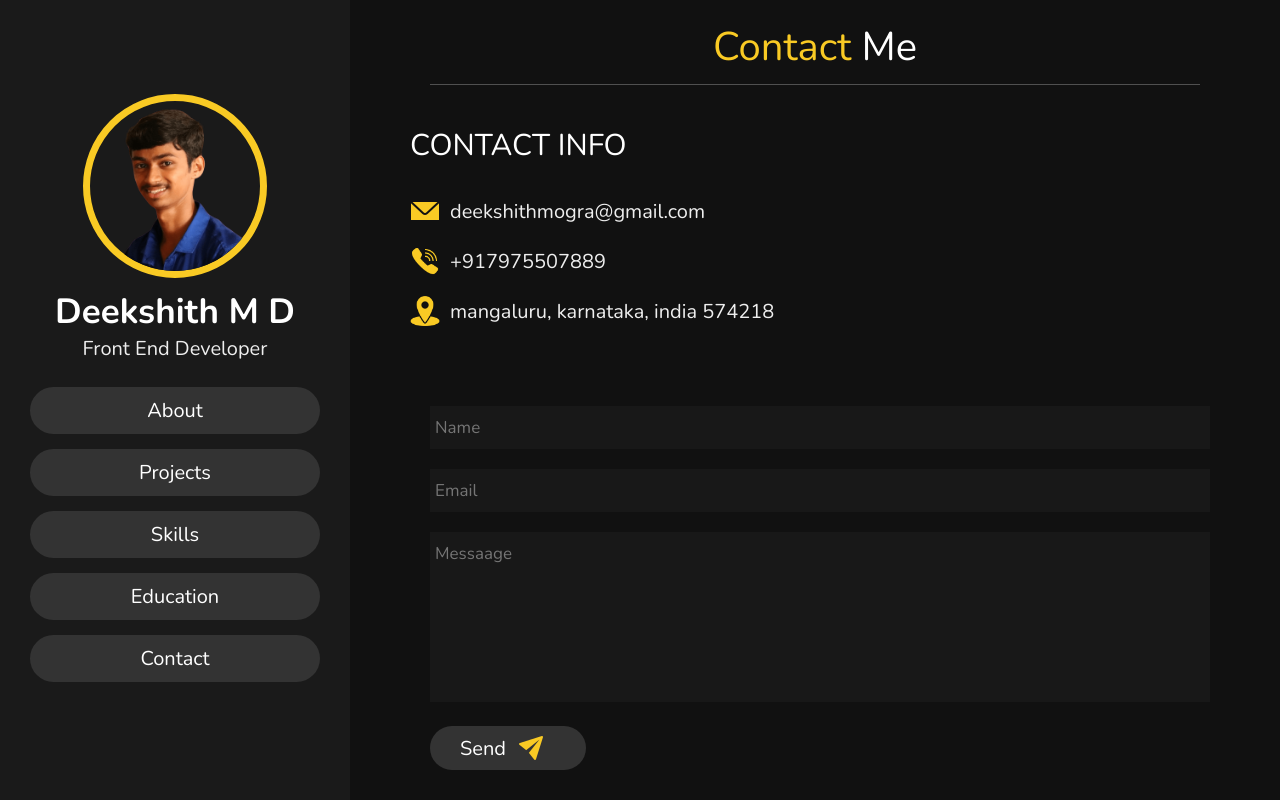
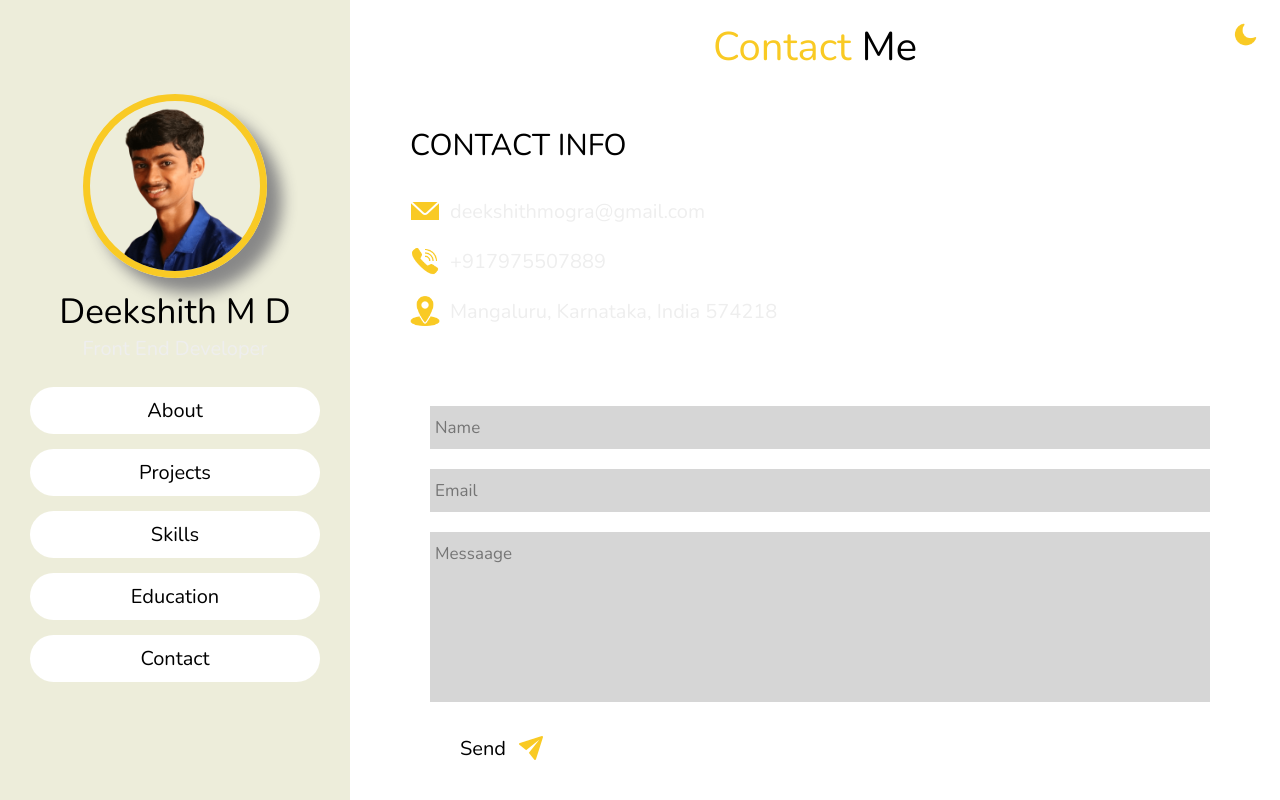
Before and after one commit to deekshithmd/deekshith, a Next.js app: page /contact in a window 1280 px wide. Built offline with nearby package versions, Linux system fonts and the light colour scheme.

Commit message:
added light mode

```diff
--- a/components/Layout/index.jsx
+++ b/components/Layout/index.jsx
@@ -3,8 +3,10 @@ import dynamic from "next/dynamic";
 const Navbar = dynamic(() => import("../Navbar"), { ssr: false });
 import styled from "styled-components";
 import Image from "next/image";
+import { useTheme } from "@/contexts/ThemeContext";
 
 const Layout = ({ children }) => {
+  const { isDarkTheme, toggleTheme } = useTheme();
   const [showMobileMenu, setShowMobileMenu] = React.useState(false);
   return (
     <Container>
@@ -17,6 +19,13 @@ const Layout = ({ children }) => {
           alt="menu"
         />
       </MenuContainer>
+      <ThemeIcon
+        src={isDarkTheme ? "/assets/sun.svg" : "/assets/moon.png"}
+        height={30}
+        width={30}
+        alt="theme"
+        onClick={() => toggleTheme()}
+      />
       {children}
     </Container>
   );
@@ -31,7 +40,7 @@ const MenuContainer = styled.div`
   position: fixed;
   z-index: 101;
   top: 2rem;
-  right: 2rem;
+  left: 2rem;
   display: none;
   cursor: pointer;
   @media (max-width: 981px) {
@@ -39,4 +48,12 @@ const MenuContainer = styled.div`
   }
 `;
 
+const ThemeIcon = styled(Image)`
+  position: fixed;
+  z-index: 101;
+  top: 2rem;
+  right: 2rem;
+  cursor: pointer; ;
+`;
+
 export default Layout;
--- a/components/Navbar/index.jsx
+++ b/components/Navbar/index.jsx
@@ -2,6 +2,7 @@ import React from "react";
 import Image from "next/image";
 import styled, { useTheme } from "styled-components";
 import Link from "next/link";
+import { H3 } from "@/styles/SharedStyling";
 
 export default function Navbar({ showMobileMenu }) {
   const theme = useTheme();
@@ -51,7 +52,7 @@ const HeaderContainer = styled.header`
   z-index: 100;
   height: 100%;
   width: 35rem;
-  background: #1a1a1a;
+  background: ${(props) => props.theme.default.sidebarBackground};
   display: flex;
   align-items: center;
   justify-content: center;
@@ -79,18 +80,19 @@ const ProfilImage = styled.div`
   width: 17rem;
   border-radius: 50%;
   margin-bottom: 1rem;
-  border: 0.7rem solid #f9ca24;
+  border: 0.7rem solid ${(props) => props.theme.default.selected};
   overflow: hidden;
+  box-shadow: 15px 15px 15px #888888;
 `;
 
-const Name = styled.h3`
+const Name = styled(H3)`
   font-size: 3.5rem;
-  color: #fff;
+  color: ${(props) => props.theme.default.color};
 `;
 
 const Post = styled.p`
   font-size: 2rem;
-  color: #eee;
+  color: ${(props) => props.theme.default.heading};
 `;
 
 const NavigationBar = styled.nav`
@@ -108,11 +110,11 @@ const MenuItem = styled(Link)`
   display: block;
   padding: 1rem;
   margin: 1.5rem 0;
-  background: #333;
-  color: #fff;
+  background: ${(props) => props.theme.default.secondaryBackground};
+  color: ${(props) => props.theme.default.color};
   font-size: 2rem;
   border-radius: 5rem;
   &:hover {
-    background: #f9ca24;
+    background: ${(props) => props.theme.default.selected};
   }
 `;
--- a/pages/contact.jsx
+++ b/pages/contact.jsx
@@ -1,13 +1,14 @@
 import React from "react";
-import styled from "styled-components";
+import styled, { useTheme } from "styled-components";
 import { H1, H3, Button } from "@/styles/SharedStyling";
 import Image from "next/image";
 import emailjs from "@emailjs/browser";
 
 const Contact = () => {
+  const theme = useTheme();
   const sendEmail = (event) => {
     event.preventDefault();
-    const { name, email, message } = event.target.elements;
+    const { name, message } = event.target.elements;
 
     const templateParams = {
       from_name: name.value,
@@ -33,7 +34,7 @@ const Contact = () => {
   return (
     <Container>
       <Header>
-        <span style={{ color: "#f9ca24" }}>Contact</span> me
+        <span style={{ color: theme.default.selected }}>Contact</span> me
       </Header>
       <DataRow>
         <ContactInfo>
@@ -88,7 +89,7 @@ const Container = styled.div`
   justify-content: center;
   flex-flow: column;
   padding: 0 2rem;
-  background: #111;
+  background: ${(props) => props.theme.default.background};
   @media (max-width: 981px) {
     margin-left: 0;
     padding: 0 2rem;
@@ -100,8 +101,8 @@ const Header = styled(H1)`
   margin: 0 6rem;
   font-size: 4rem;
   padding: 1rem;
-  border-bottom: 0.1rem solid #fff4;
-  color: #fff;
+  border-bottom: 0.1rem solid ${(props) => props.theme.default.border};
+  color: ${(props) => props.theme.default.color};
   @media (max-width: 480px) {
     margin: 0 3rem;
   }
@@ -121,7 +122,7 @@ const ContactInfo = styled.div`
 
 const Heading = styled(H3)`
   text-transform: uppercase;
-  color: #fff;
+  color: ${(props) => props.theme.default.color};
   font-size: 3rem;
   padding-bottom: 2rem;
 `;
@@ -137,10 +138,10 @@ const ContactData = styled(H3)`
   display: flex;
   align-items: center;
   font-size: 2rem;
-  color: #eee;
+  color: ${(props) => props.theme.default.heading};
   padding: 1rem 0;
   font-weight: normal;
-  text-transform: lowercase;
+  text-transform: none;
 `;
 
 const Form = styled.form`
@@ -156,8 +157,8 @@ const Form = styled.form`
 const Input = styled.input`
   padding: 1rem 0.5rem;
   margin: 1rem 0;
-  background: #3333;
-  color: #fff;
+  background: ${(props) => props.theme.default.inputBackground};
+  color: ${(props) => props.theme.default.color};
   text-transform: none;
   font-size: 1.7rem;
   width: 100%;
@@ -171,8 +172,8 @@ const Message = styled.textarea`
   resize: none;
   padding: 1rem 0.5rem;
   margin: 1rem 0;
-  background: #3333;
-  color: #fff;
+  background: ${(props) => props.theme.default.inputBackground};
+  color: ${(props) => props.theme.default.color};
   text-transform: non;
   font-size: 1.7rem;
   width: 100%;
--- a/styles/SharedStyling.js
+++ b/styles/SharedStyling.js
@@ -22,8 +22,8 @@ export const Span = styled.span`
 
 export const Button = styled.button`
   padding: 0.7rem 3rem;
-  background: #333;
-  color: #fff;
+  background: ${(props) => props.theme.default.secondaryBackground};
+  color: ${(props) => props.theme.default.color};
   cursor: pointer;
   margin-top: 1rem;
   font-size: 2rem;
@@ -32,6 +32,6 @@ export const Button = styled.button`
   align-items: center;
   margin-right:${(props) => props.marginRight || "0px"}
   &:hover {
-    background: #f9ca24;
+    background: ${(props) => props.theme.default.selected};;
   }
 `;
--- a/theme/palette.js
+++ b/theme/palette.js
@@ -5,7 +5,12 @@ export const lightTheme = {
     selected: "#f9ca24",
     background: "#fff",
     secondaryBackground: "#fff",
+    sidebarBackground: "#ededda",
+    inputBackground: "#3333",
+    boxBackground: "#222",
     color: "#000",
+    heading: "#eee",
+    border: "#fff4",
   },
 };
 
@@ -15,6 +20,11 @@ export const darkTheme = {
     selected: "#f9ca24",
     background: "#111",
     secondaryBackground: "#1a1a1a",
+    sidebarBackground: "#333",
+    inputBackground: "#3333",
+    boxBackground: "#222",
     color: "#fff",
+    heading: "#eee",
+    border: "#fff4",
   },
 };
```
Also changed, not shown: pages/about.jsx (+6 -6 lines), pages/education.jsx (+12 -12 lines), pages/projects.jsx (+6 -5 lines), pages/skills.jsx (+6 -5 lines), public/assets/moon.png (added), public/assets/sun.svg (added).
